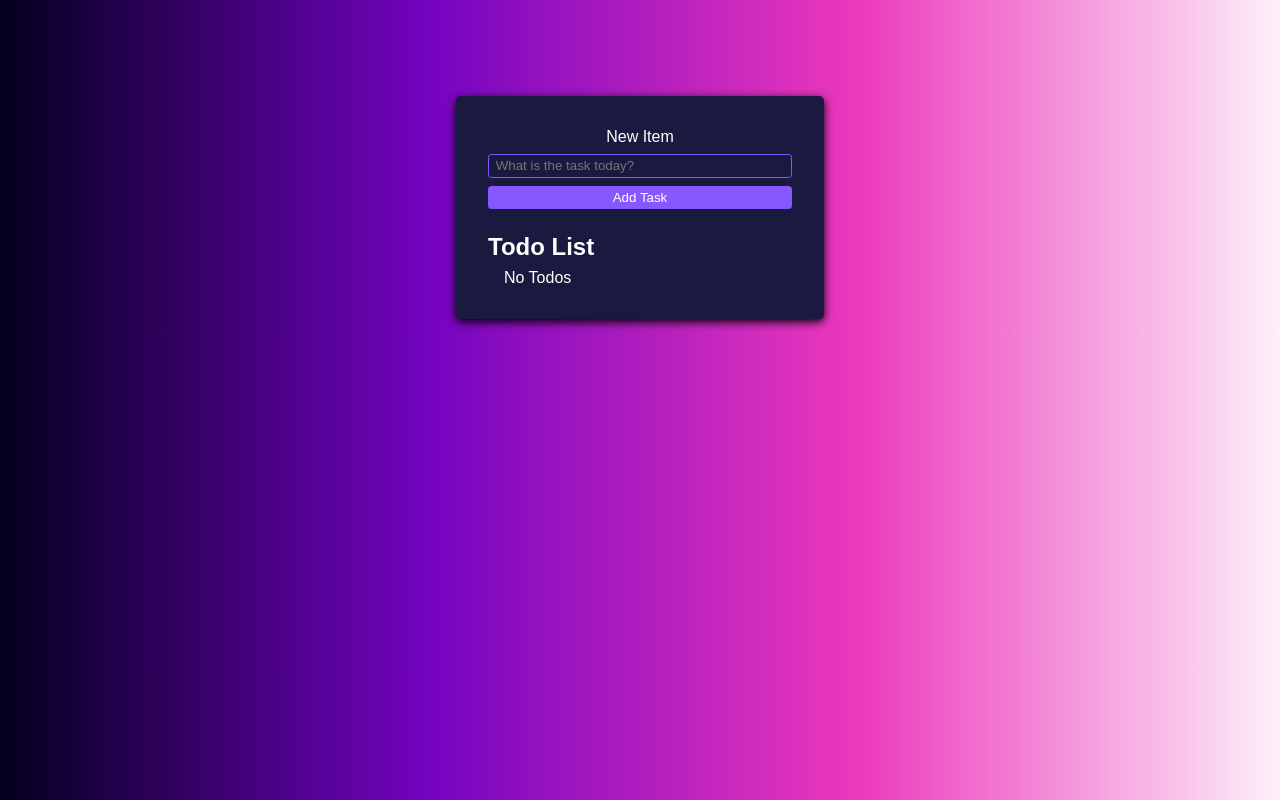
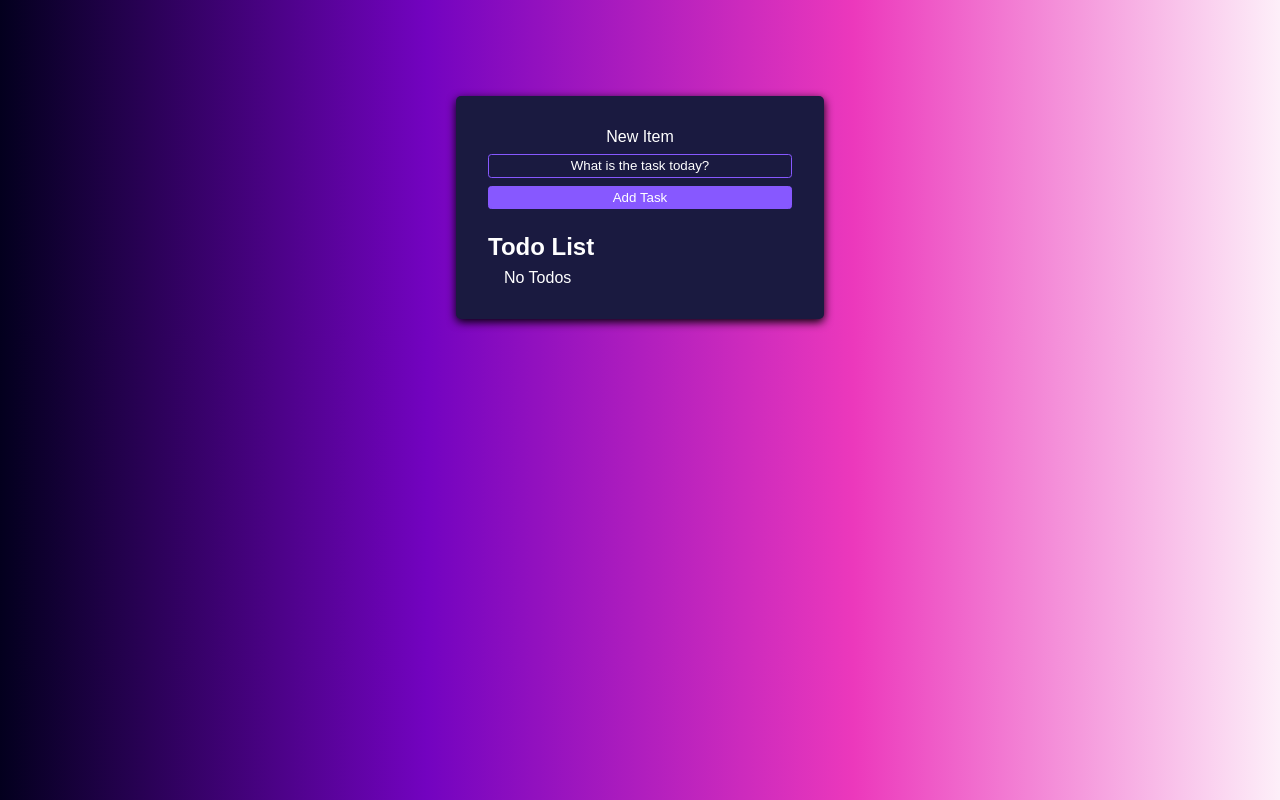
Before and after one commit to Karl-Fernandes/Todo-Applcation, a React (Create React App) app in the folder todoapp/: page / in a window 1280 px wide. Built offline with nearby package versions, Linux system fonts and the light colour scheme.

Commit message:
Made placeholder text dissappear

```diff
--- a/todoapp/src/App.css
+++ b/todoapp/src/App.css
@@ -23,6 +23,11 @@ body {
   display: flex;
   flex-direction: column;
   gap: 0.5rem;
+}
+
+::placeholder {
+  color: white;
+  opacity: 1; /* Firefox */
 }
 
 .form-row {
@@ -65,13 +70,19 @@ body {
   border-radius: 0.25em;
   padding: 0.25em 0.5em;
   color: hsl(200, 100%, 90%);
+  text-align: center;
 }
 
+input:focus::placeholder {
+  color: transparent;
+}
 
 .new-item-form label {
   color: white;
   text-align: center
 }
+
+
 
 .no-todos {
   color: white;
```
